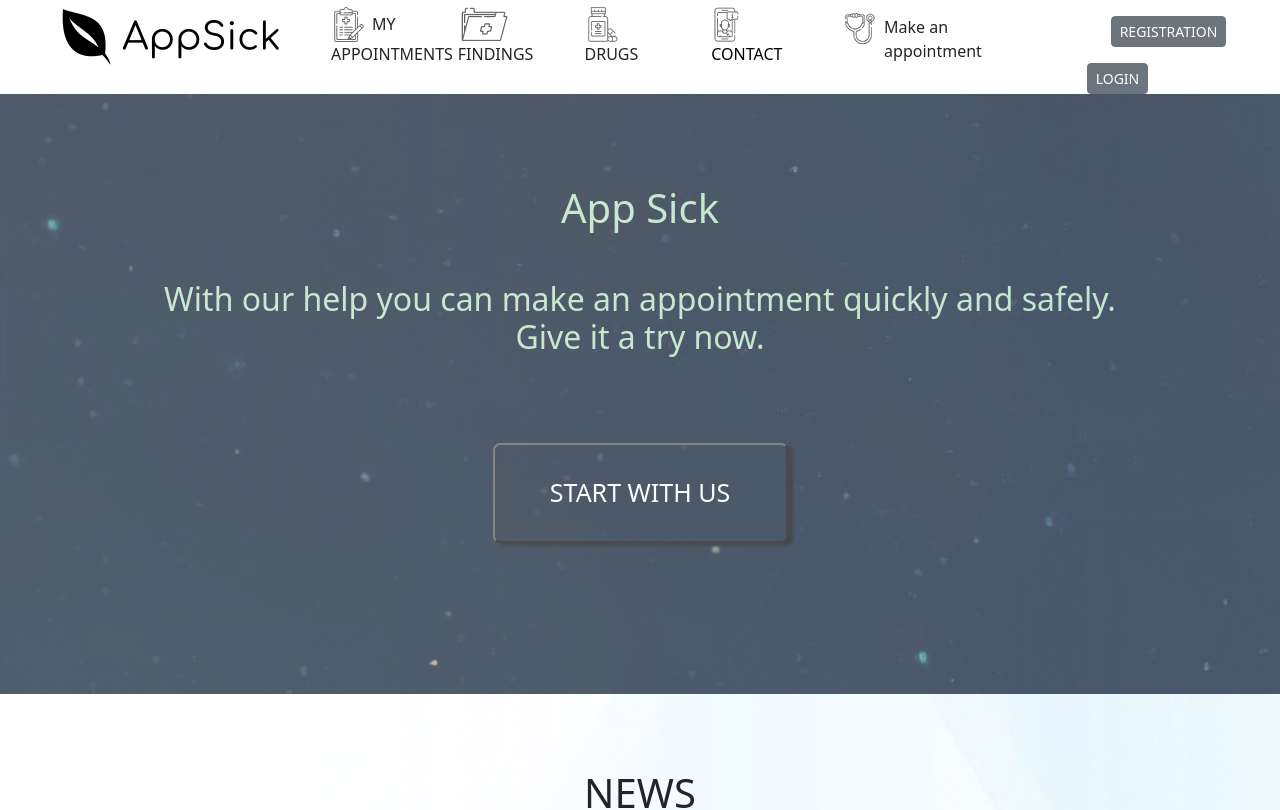
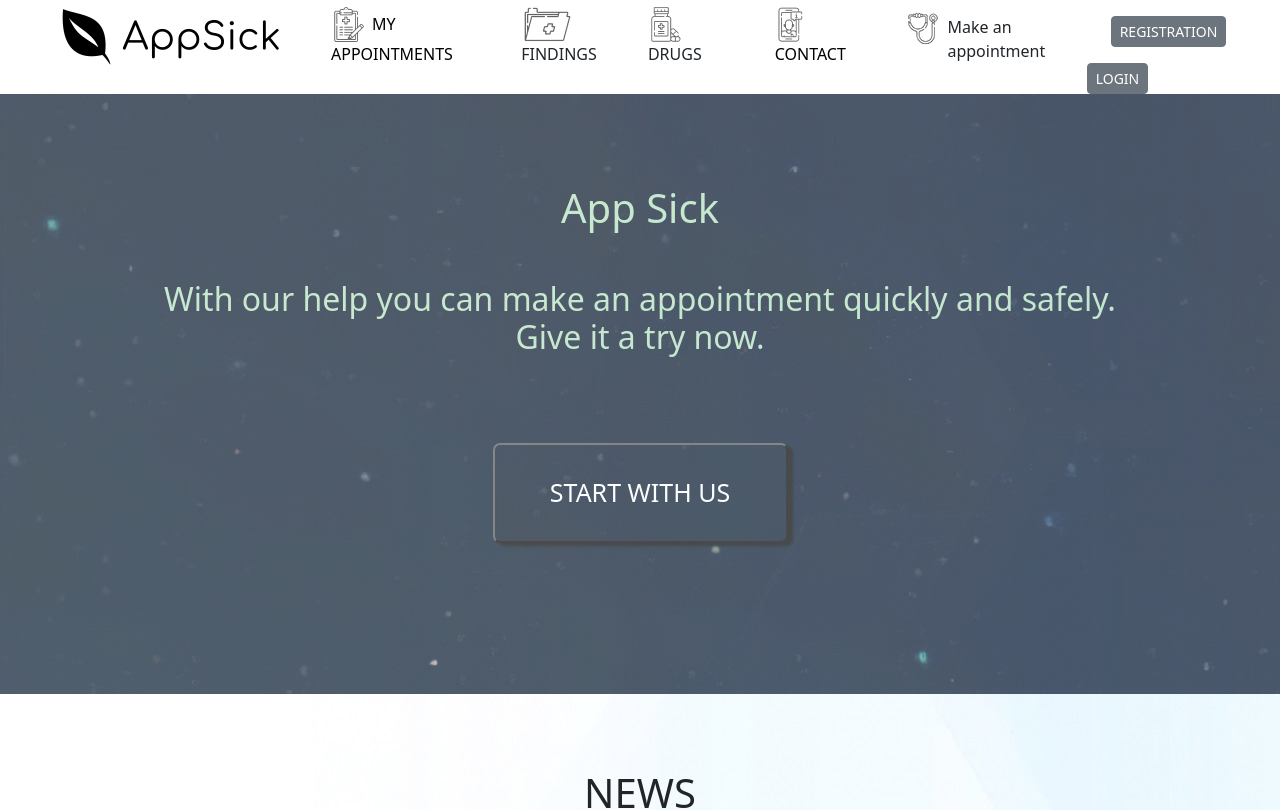
Before and after one commit to OchotaDariusz/appsick-react, a React (Create React App) app: page / in a window 1280 px wide. Shown: the top 810 px of the page. Built offline with nearby package versions, Linux system fonts and the light colour scheme.

Commit message:
ADDING: the ability to navigate through sites

```diff
--- a/src/Navbar/Navbar.js
+++ b/src/Navbar/Navbar.js
@@ -22,10 +22,12 @@ export default function Navbar() {
                 </div>
                 <div className="col-7 align-items-center">
                     <div className="row align-items-center" style={{height:'100%'}}>
-                        <div className="col-2 text-justify" >
+                        <div className="col-3 text-justify" >
+                            <a href={'/visit'}>
                             <img className="float-start w-10 mx-2 " src={visit} alt="Logo" />
 
                             <p>MY APPOINTMENTS</p>
+                        </a>
                         </div>
 
                         <div className="col-2 text-justify" >
```
